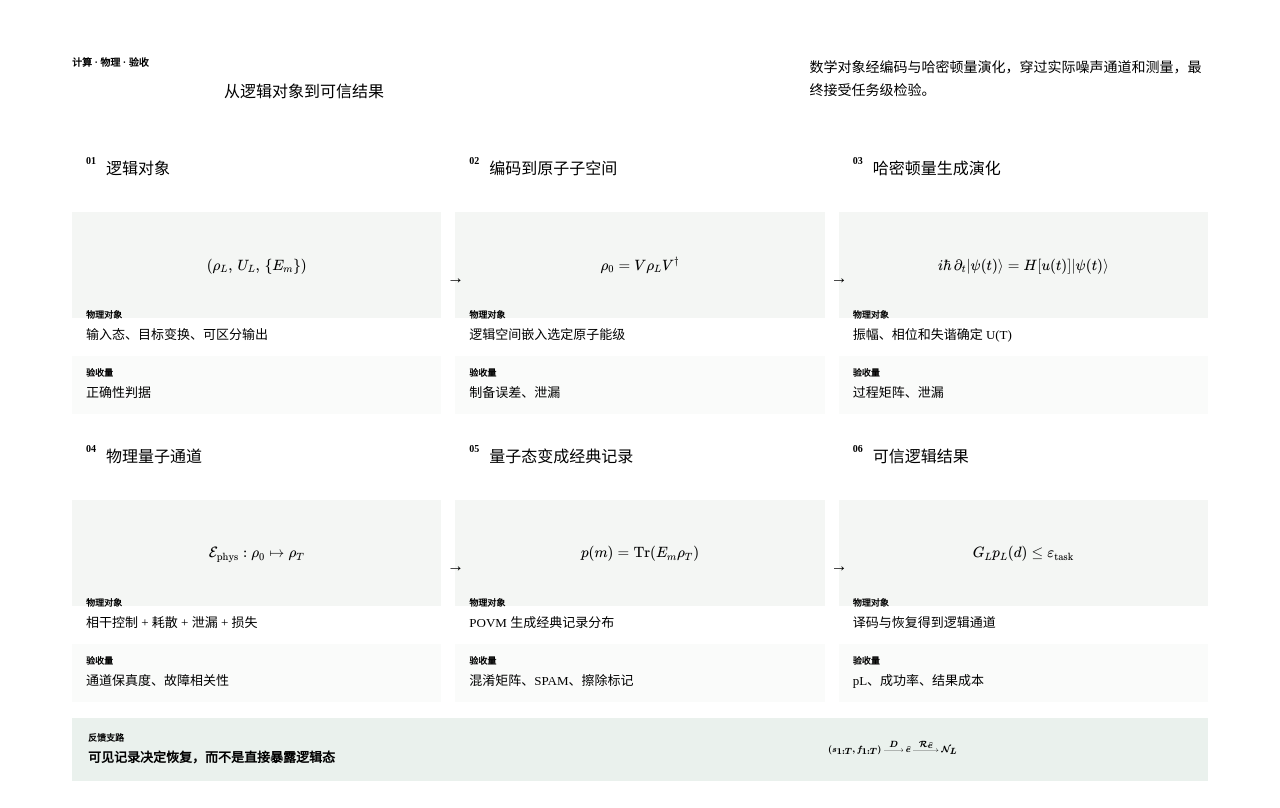
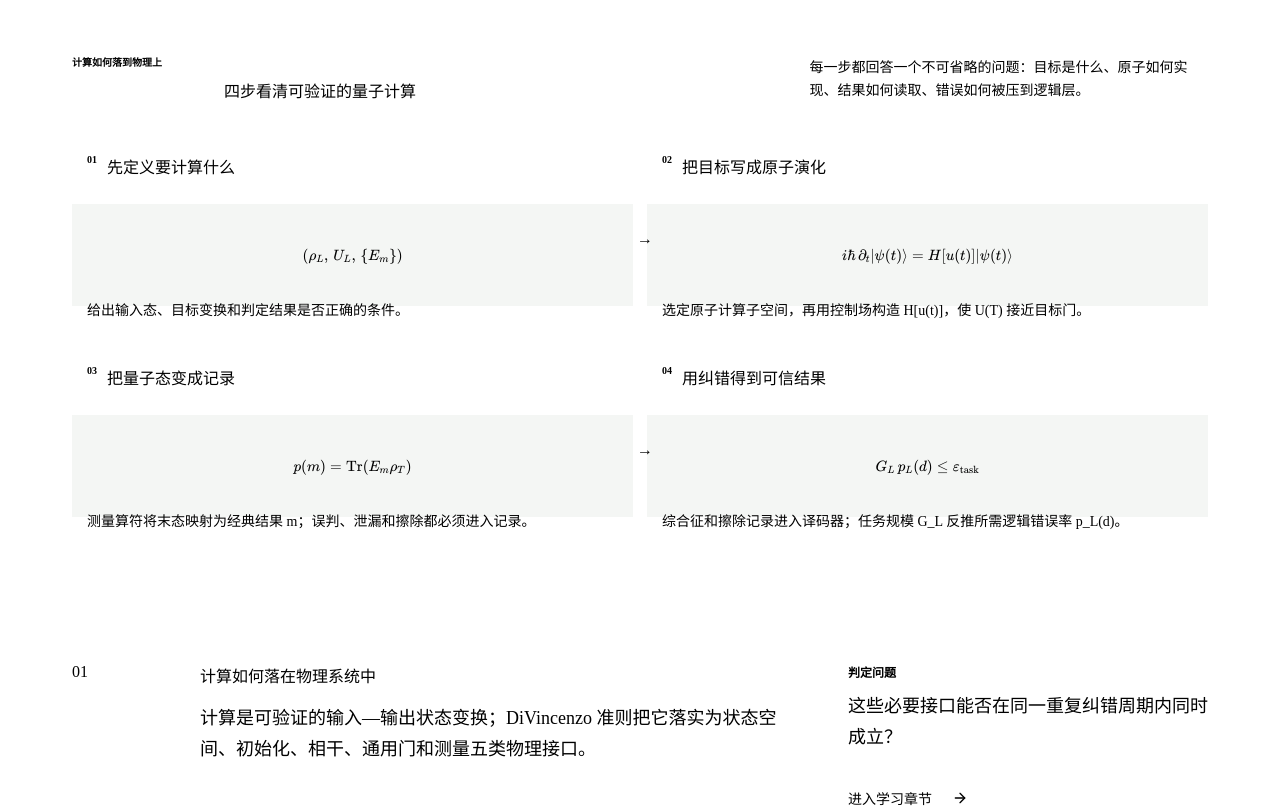
Before and after one commit to tryandaction/neutral-yb-atlas, a React (Vite) app in the folder site/: page / in a window 1280 px wide. Shown: the part 620-1428 px from the top of the page. Built offline with nearby package versions, Linux system fonts and the light colour scheme; the HTML template or start-up script is replaced by a standard one.

Commit message:
fix: streamline learning map layouts

```diff
--- a/site/src/features/core-questions/ComputationPhysicalMap.tsx
+++ b/site/src/features/core-questions/ComputationPhysicalMap.tsx
@@ -4,24 +4,38 @@ import CoreQuestionFrame from './CoreQuestionFrame'
 import MapEquation from './MapEquation'
 import { computationRows, divincenzoCriteria } from './coreQuestionData'
 
-const cardLabels = {
-  zh: { physical: '原子中的对应对象', acceptance: '如何验收' },
-  en: { physical: 'Atomic realization', acceptance: 'Acceptance quantity' },
+const stageCopy: Record<string, Record<Language, readonly [string, string]>> = {
+  state: {
+    zh: ['选择两个可分辨的原子态承载逻辑 |0〉、|1〉。', '检查制备误差与是否泄漏出计算子空间。'],
+    en: ['Choose two distinguishable atomic states to carry logical |0> and |1>.', 'Check preparation error and leakage out of the computational subspace.'],
+  },
+  gate: {
+    zh: ['控制场决定 H[u(t)]；它的时间演化必须给出目标幺正矩阵 U(T)。', '用过程重建和条件相位检验目标门，而不是只看一个脉冲参数。'],
+    en: ['Controls set H[u(t)]; its time evolution must produce the target unitary U(T).', 'Use process reconstruction and conditional phase to test the gate, not a pulse setting alone.'],
+  },
+  measurement: {
+    zh: ['测量算符把末态映射为可保存、可判读的经典记录 m。', '校准误判、SPAM 与擦除标记，才知道记录能信到什么程度。'],
+    en: ['Measurement operators map the final state to a stored, interpretable record m.', 'Calibrate misclassification, SPAM, and erasure flags before trusting that record.'],
+  },
+  'qec-cycle': {
+    zh: ['综合征与擦除记录给出错误类别；译码器据此选择恢复操作。', '最终指标是逻辑错误率 p_L(d)，而不是单个物理门的保真度。'],
+    en: ['Syndrome and erasure records identify an error class; a decoder then chooses recovery.', 'The final metric is logical error p_L(d), not the fidelity of one physical gate.'],
+  },
 } as const
 
 export default function ComputationPhysicalMap({ language }: { language: Language }) {
   return (
     <CoreQuestionFrame
       id="core-computation-map"
-      eyebrow={{ zh: '定义 · 动力学 · 测量', en: 'DEFINITION · DYNAMICS · MEASUREMENT' }}
+      eyebrow={{ zh: '定义、演化与读出', en: 'Definition, evolution, and readout' }}
       title={{ zh: '计算怎样成为物理过程', en: 'How computation becomes a physical process' }}
       thesis={{
-        zh: '计算对象只有在数学定义、物理载体和检验记录逐项对应时，才成为可验证的物理过程。',
-        en: 'A computational object becomes a verifiable physical process only when its mathematical definition, carrier and test record correspond term by term.',
+        zh: '用原子态表示信息，用可控哈密顿量实现变换，用测量记录判断结果；容错则把这些物理步骤组织成可扩展的逻辑计算。',
+        en: 'Atomic states carry information, controlled Hamiltonians implement transformations, and measurement records decide outcomes; fault tolerance organizes these physical steps into scalable logical computation.',
       }}
       conclusion={{
-        zh: '编码规定状态在哪里，哈密顿量规定状态怎样演化，POVM 规定怎样读出；纠错把这一物理通道压缩为可比较的逻辑错误率。',
-        en: 'Encoding locates the state, the Hamiltonian generates its evolution, the POVM defines readout, and error correction compresses the physical channel into a comparable logical error rate.',
+        zh: '关键不是设备清单，而是这条链能否从目标态一直闭合到可量化的逻辑错误率。',
+        en: 'The point is not a device list: the chain must close from a target state to a measurable logical error rate.',
       }}
       language={language}
     >
@@ -36,10 +50,10 @@ export default function ComputationPhysicalMap({ language }: { language: Languag
               <div className="computation-rail__formula">
                 <MapEquation source={row.definition} label={`${row.object[language]} formula`} />
               </div>
-              <dl>
-                <div><dt>{cardLabels[language].physical}</dt><dd>{row.physical[language]}</dd></div>
-                <div><dt>{cardLabels[language].acceptance}</dt><dd><WikiText text={row.acceptance[language]} language={language} /></dd></div>
-              </dl>
+              <div className="computation-rail__copy">
+                <p>{stageCopy[row.id][language][0]}</p>
+                <p><WikiText text={stageCopy[row.id][language][1]} language={language} /></p>
+              </div>
             </li>
           ))}
         </ol>
--- a/site/src/features/overview/CausalAtlas.tsx
+++ b/site/src/features/overview/CausalAtlas.tsx
@@ -10,79 +10,68 @@ interface CausalStage {
   number: string
   title: LocalizedText
   equation: string
-  physical: LocalizedText
-  evidence: LocalizedText
+  description: LocalizedText
 }
 
 const stages: CausalStage[] = [
   {
-    id: 'logical-object',
+    id: 'specification',
     number: '01',
-    title: { zh: '逻辑对象', en: 'Logical object' },
+    title: { zh: '先定义要计算什么', en: 'Define the computation' },
     equation: String.raw`(\rho_L,\,U_L,\,\{E_m\})`,
-    physical: { zh: '输入态、目标变换、可区分输出', en: 'Input state, target transformation, distinguishable outputs' },
-    evidence: { zh: '正确性判据', en: 'Correctness criterion' },
+    description: {
+      zh: '给出输入态、目标变换和判定结果是否正确的条件。',
+      en: 'State the input, target transformation, and condition for a correct result.',
+    },
   },
   {
-    id: 'encoding',
+    id: 'atomic-dynamics',
     number: '02',
-    title: { zh: '编码到原子子空间', en: 'Encode into an atomic subspace' },
-    equation: String.raw`\rho_0=V\rho_LV^\dagger`,
-    physical: { zh: '逻辑空间嵌入选定原子能级', en: 'Logical space embedded in selected atomic levels' },
-    evidence: { zh: '制备误差、泄漏', en: 'Preparation error, leakage' },
+    title: { zh: '把目标写成原子演化', en: 'Realize it with atomic dynamics' },
+    equation: String.raw`i\hbar\,\partial_t|\psi(t)\rangle=H[u(t)]|\psi(t)\rangle`,
+    description: {
+      zh: '选定原子计算子空间，再用控制场构造 H[u(t)]，使 U(T) 接近目标门。',
+      en: 'Choose an atomic subspace, then shape H[u(t)] so that U(T) approaches the target gate.',
+    },
   },
   {
-    id: 'dynamics',
+    id: 'measurement',
     number: '03',
-    title: { zh: '哈密顿量生成演化', en: 'Hamiltonian-generated evolution' },
-    equation: String.raw`i\hbar\,\partial_t|\psi(t)\rangle=H[u(t)]|\psi(t)\rangle`,
-    physical: { zh: '振幅、相位和失谐确定 U(T)', en: 'Amplitude, phase and detuning determine U(T)' },
-    evidence: { zh: '过程矩阵、泄漏', en: 'Process matrix, leakage' },
-  },
-  {
-    id: 'channel',
-    number: '04',
-    title: { zh: '物理量子通道', en: 'Physical quantum channel' },
-    equation: String.raw`\mathcal E_{\mathrm{phys}}:\rho_0\mapsto\rho_T`,
-    physical: { zh: '相干控制 + 耗散 + 泄漏 + 损失', en: 'Coherent control + dissipation + leakage + loss' },
-    evidence: { zh: '通道保真度、故障相关性', en: 'Channel fidelity, fault correlations' },
-  },
-  {
-    id: 'record',
-    number: '05',
-    title: { zh: '量子态变成经典记录', en: 'Quantum state to classical record' },
+    title: { zh: '把量子态变成记录', en: 'Turn the state into a record' },
     equation: String.raw`p(m)=\operatorname{Tr}(E_m\rho_T)`,
-    physical: { zh: 'POVM 生成经典记录分布', en: 'POVM generates the classical record distribution' },
-    evidence: { zh: '混淆矩阵、SPAM、擦除标记', en: 'Confusion matrix, SPAM, erasure flags' },
+    description: {
+      zh: '测量算符将末态映射为经典结果 m；误判、泄漏和擦除都必须进入记录。',
+      en: 'Measurement maps the final state to a classical outcome m; misclassification, leakage, and erasure belong in that record.',
+    },
   },
   {
     id: 'logical-result',
-    number: '06',
-    title: { zh: '可信逻辑结果', en: 'Trustworthy logical result' },
-    equation: String.raw`G_Lp_L(d)\leq\varepsilon_{\mathrm{task}}`,
-    physical: { zh: '译码与恢复得到逻辑通道', en: 'Decoding and recovery produce the logical channel' },
-    evidence: { zh: 'pL、成功率、结果成本', en: 'pL, success probability, result cost' },
+    number: '04',
+    title: { zh: '用纠错得到可信结果', en: 'Protect the result with correction' },
+    equation: String.raw`G_L\,p_L(d)\leq\varepsilon_{\mathrm{task}}`,
+    description: {
+      zh: '综合征和擦除记录进入译码器；任务规模 G_L 反推所需逻辑错误率 p_L(d)。',
+      en: 'Syndrome and erasure records enter a decoder; task size G_L sets the required logical error rate p_L(d).',
+    },
   },
 ]
-
-const feedbackEquation = String.raw`(s_{1:T},f_{1:T})\xrightarrow{\ D\ }\widehat e\xrightarrow{\ \mathcal R_{\widehat e}\ }\mathcal N_L`
 
 export default function CausalAtlas({ language }: CausalAtlasProps) {
   return (
     <section id="causal-atlas" className="causal-map" aria-labelledby="causal-map-title">
       <header className="causal-map__intro">
-        <span>{language === 'zh' ? '计算 · 物理 · 验收' : 'COMPUTATION · PHYSICS · ACCEPTANCE'}</span>
+        <span>{language === 'zh' ? '计算如何落到物理上' : 'From computation to physics'}</span>
         <h2 id="causal-map-title">
-          {language === 'zh' ? '从逻辑对象到可信结果' : 'From logical objects to trustworthy results'}
+          {language === 'zh' ? '四步看清可验证的量子计算' : 'Four steps to a verifiable quantum computation'}
         </h2>
         <p>
           {language === 'zh'
-            ? '数学对象经编码与哈密顿量演化，穿过实际噪声通道和测量，最终接受任务级检验。'
-            : 'A mathematical object is encoded, evolved by a Hamiltonian, passed through the physical channel and accepted at task level.'}
+            ? '每一步都回答一个不可省略的问题：目标是什么、原子如何实现、结果如何读取、错误如何被压到逻辑层。'
+            : 'Each step answers one indispensable question: what is the target, how do atoms realize it, how is it read out, and how are errors suppressed logically?'}
         </p>
       </header>
 
-      <ol className="causal-map__flow" aria-label={language === 'zh' ? '计算到可信结果的因果链' : 'Causal chain from computation to a trustworthy result'}>
+      <ol className="causal-map__flow" aria-label={language === 'zh' ? '从计算定义到逻辑结果的四步关系' : 'Four steps from a computation to a logical result'}>
         {stages.map((stage) => (
           <li key={stage.id} className={`causal-stage causal-stage--${stage.id}`} data-testid="causal-stage">
             <header>
@@ -90,21 +79,10 @@ export default function CausalAtlas({ language }: CausalAtlasProps) {
               <h3>{stage.title[language]}</h3>
             </header>
             <Equation source={stage.equation} />
-            <div className="causal-stage__outcomes">
-              <p className="causal-stage__physical"><span>{language === 'zh' ? '物理对象' : 'Physical realization'}</span>{stage.physical[language]}</p>
-              <p className="causal-stage__evidence"><span>{language === 'zh' ? '验收量' : 'Acceptance quantity'}</span>{stage.evidence[language]}</p>
-            </div>
+            <p>{stage.description[language]}</p>
           </li>
         ))}
       </ol>
-
-      <aside className="causal-map__feedback" aria-label={language === 'zh' ? '纠错反馈支路' : 'Error-correction feedback branch'}>
-        <div>
-          <span>{language === 'zh' ? '反馈支路' : 'FEEDBACK BRANCH'}</span>
-          <strong>{language === 'zh' ? '可见记录决定恢复，而不是直接暴露逻辑态' : 'Visible records determine recovery without revealing the logical state'}</strong>
-        </div>
-        <Equation source={feedbackEquation} />
-      </aside>
     </section>
   )
 }
--- a/site/src/features/overview/overview.css
+++ b/site/src/features/overview/overview.css
@@ -696,11 +696,11 @@
   }
 }
 
-/* Overview causal chain: compact cards joined directly, not a spreadsheet. */
+/* Overview causal chain: four readable questions joined directly. */
 .causal-map__flow {
   display: grid;
-  grid-template-columns: repeat(3, minmax(0, 1fr));
-  gap: 28px;
+  grid-template-columns: repeat(4, minmax(0, 1fr));
+  gap: 20px;
   margin: 0;
   padding: 14px 0;
   border-top: 1px solid var(--ink);
@@ -712,39 +712,37 @@
   position: relative;
   min-width: 0;
   display: grid;
-  grid-template-rows: 72px 86px 1fr;
+  grid-template-rows: 64px 82px 1fr;
   border: 1px solid var(--line);
   border-top: 3px solid var(--forest);
   background: var(--white);
 }
 
-.causal-stage--dynamics { border-top-color: var(--violet); }
-.causal-stage--record { border-top-color: #2776c7; }
+.causal-stage--atomic-dynamics { border-top-color: var(--violet); }
+.causal-stage--measurement { border-top-color: #2776c7; }
 .causal-stage--logical-result { border-top-color: var(--vermilion); }
 
 .causal-stage:not(:last-child)::after {
   position: absolute;
   z-index: 2;
   top: 50%;
-  right: -22px;
-  width: 16px;
-  height: 16px;
+  right: -16px;
+  width: 12px;
+  height: 18px;
   display: grid;
   place-items: center;
   background: transparent;
   color: var(--forest);
   content: '→';
-  font: 700 17px/1 Arial, sans-serif;
+  font: 700 16px/1 Arial, sans-serif;
   transform: translateY(-50%);
 }
-
-.causal-stage:nth-child(3n)::after { display: none; }
 
 .causal-stage > header {
   display: flex;
   gap: 10px;
   align-items: flex-start;
-  padding: 15px 14px 11px;
+  padding: 14px 15px 10px;
 }
 
 .causal-stage > header > span {
@@ -756,17 +754,17 @@
 
 .causal-stage h3 {
   margin: 0;
-  font: 500 20px/1.18 var(--font-display);
+  font: 500 19px/1.18 var(--font-display);
 }
 
 .causal-stage > .equation {
   min-width: 0;
-  min-height: 86px;
+  min-height: 82px;
   display: flex;
   align-items: center;
   justify-content: center;
   margin: 0;
-  padding: 10px 8px;
+  padding: 10px 12px;
   border-top: 1px solid var(--line);
   border-right: 0;
   border-bottom: 1px solid var(--line);
@@ -786,91 +784,17 @@
   white-space: normal;
 }
 
-.causal-stage__outcomes {
-  display: grid;
-  grid-template-rows: auto auto;
-}
-
-.causal-stage__outcomes p {
-  min-height: 0;
+.causal-stage > p {
   margin: 0;
-  padding: 11px 14px;
+  padding: 14px 15px 16px;
   color: var(--ink);
-  font-size: 13px;
-  line-height: 1.45;
-}
-
-.causal-stage__outcomes p + p {
-  border-top: 1px solid var(--line);
-  background: #fafbfa;
-}
-
-.causal-stage__outcomes p > span {
-  display: block;
-  margin-bottom: 4px;
-  color: var(--forest);
-  font-size: 9px;
-  font-weight: 800;
-  text-transform: uppercase;
-}
-
-.causal-stage__outcomes .causal-stage__evidence > span {
-  color: var(--vermilion);
-}
-
-.causal-map__feedback {
-  display: grid;
-  grid-template-columns: minmax(360px, 1fr) minmax(360px, 1fr);
-  align-items: center;
-  margin-top: 2px;
-  border-top: 1px solid var(--forest);
-  border-bottom: 1px solid var(--forest);
-  background: #eaf1ed;
-}
-
-.causal-map__feedback > * {
-  min-width: 0;
-  margin: 0;
-  padding: 13px 16px;
-}
-
-.causal-map__feedback > * + * {
-  border-left: 1px solid var(--line);
-}
-
-.causal-map__feedback > div {
-  display: grid;
-  gap: 5px;
-}
-
-.causal-map__feedback span {
-  color: var(--vermilion);
-  font-size: 9px;
-  font-weight: 800;
-}
-
-.causal-map__feedback strong {
-  font-size: 13px;
-  line-height: 1.45;
-}
-
-.causal-map__feedback .equation {
-  border: 0;
-  background: transparent;
-  color: var(--forest);
-}
-
-.causal-map__feedback .equation .katex-display {
-  margin: 0;
-}
-
-.causal-map__feedback .equation .katex {
-  font-size: 15px;
+  font-size: 14px;
+  line-height: 1.52;
 }
 
 @media (max-width: 1350px) {
   .causal-map__flow {
-    grid-template-columns: repeat(3, minmax(0, 1fr));
+    grid-template-columns: repeat(2, minmax(0, 1fr));
     gap: 14px;
   }
 
@@ -878,23 +802,18 @@
     border-bottom: 1px solid var(--line);
   }
 
-  .causal-stage:nth-child(3n)::after { display: none; }
+  .causal-stage:nth-child(even)::after { display: none; }
 
   .causal-stage > .equation .katex { font-size: 15px; }
 
-  .causal-map__feedback {
-    grid-template-columns: 1fr 1.25fr;
-  }
 }
 
 @media (max-width: 900px) {
   .causal-map__flow {
-    grid-template-columns: repeat(2, minmax(0, 1fr));
+    grid-template-columns: 1fr;
   }
 
-  .causal-stage:nth-child(even)::after { display: none; }
-
-  .causal-stage:nth-child(3)::after { display: grid; }
+  .causal-stage::after { display: none; }
 }
 
 @media (max-width: 700px) {
@@ -907,24 +826,4 @@
 
   .causal-stage::after { display: none !important; }
 
-  .causal-stage__outcomes {
-    display: grid;
-    grid-template-columns: 1fr 1fr;
-    grid-template-rows: auto;
-  }
-
-  .causal-stage__outcomes p + p {
-    border-top: 0;
-    border-left: 1px solid var(--line);
-  }
-
-  .causal-map__feedback {
-    grid-template-columns: 1fr;
-  }
-
-  .causal-map__feedback > * + * {
-    border-top: 1px solid var(--line);
-    border-left: 0;
-  }
-
 }
```
Also changed, not shown: site/src/features/core-questions/ExperimentEngineeringMap.tsx (+19 -19 lines), site/src/features/core-questions/coreQuestions.css (+33 -44 lines), 2 other files (tests, documents, lock files or other folders).
